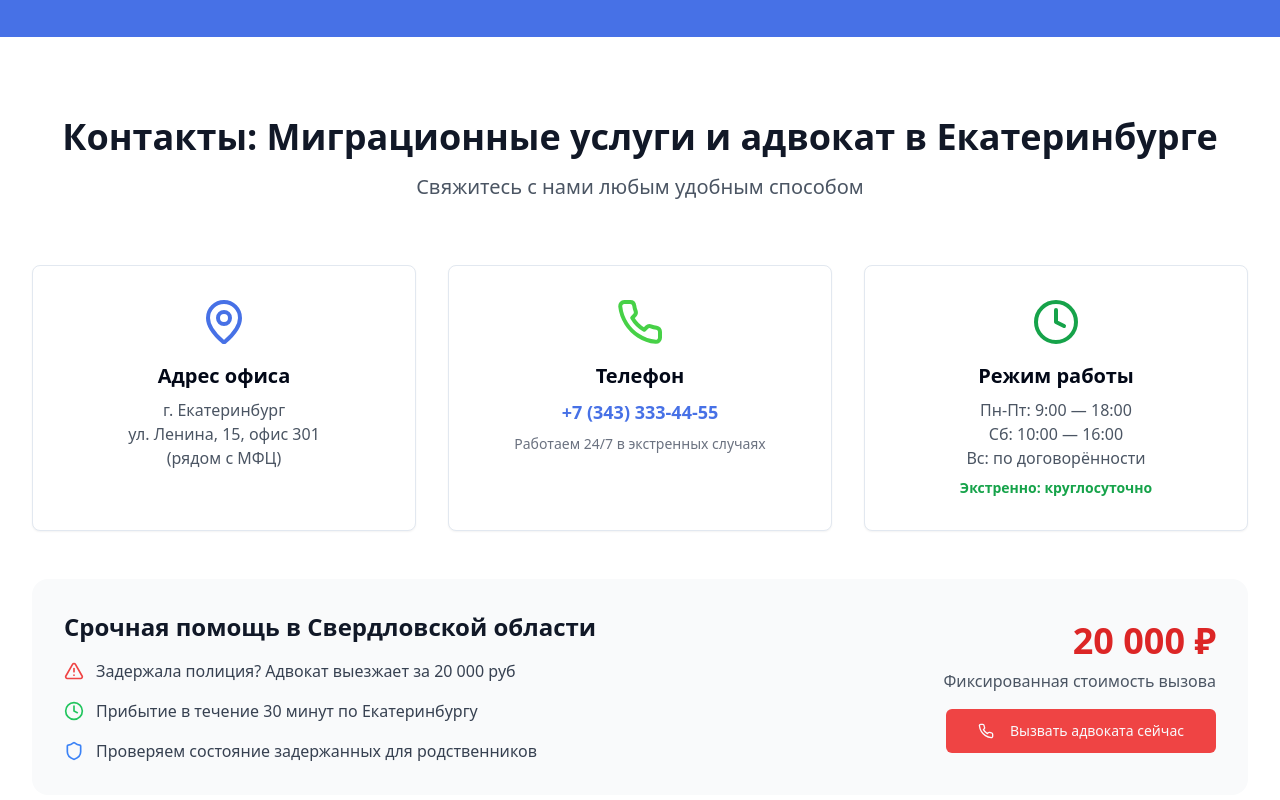
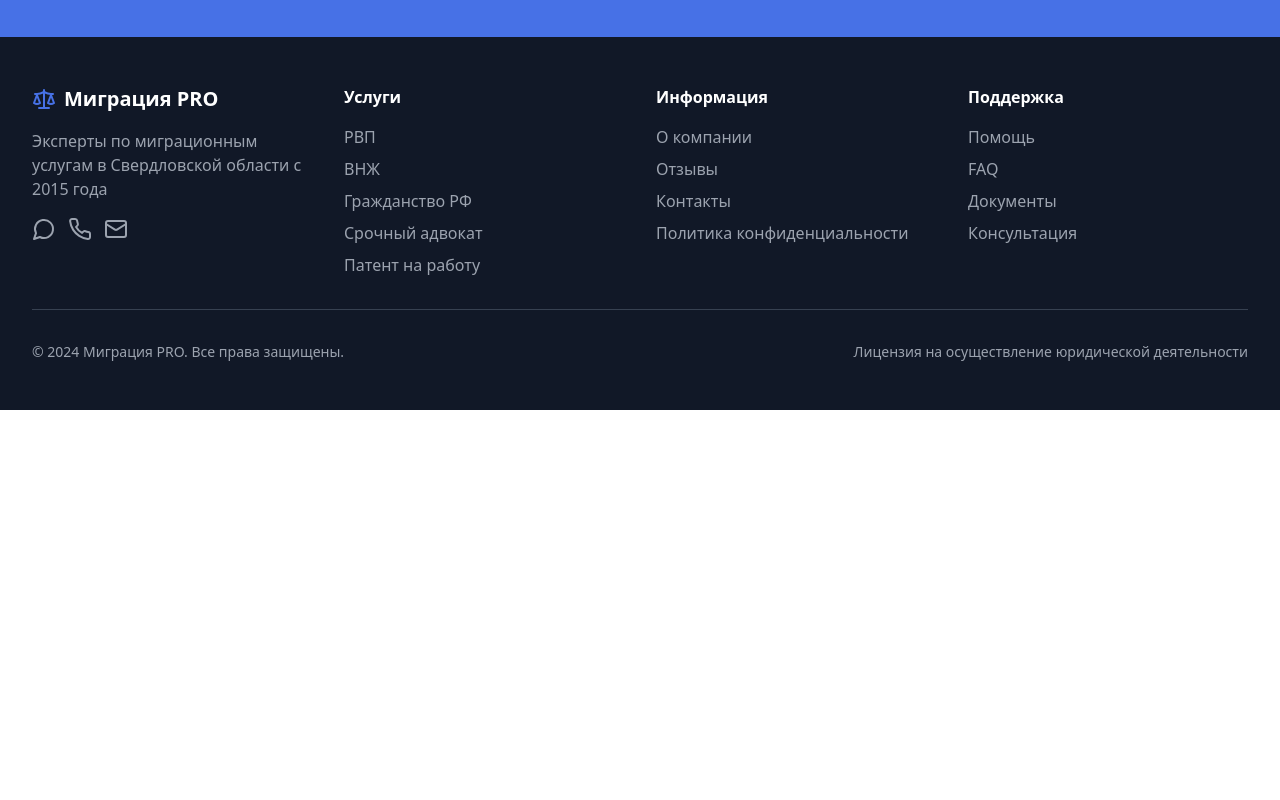
Before and after one commit to pr-poehali-dev/migration-assist-web, a React (Vite) app: page / in a window 1280 px wide. Shown: the part 3160-3960 px from the top of the page. After the commit the page ends 3570 px from the top, so only its background shows below. Built offline with nearby package versions, Linux system fonts and the light colour scheme.

Commit message:
Контакты миграционного адвоката Екатеринбург

```diff
--- a/src/components/ContactsSection.tsx
+++ /dev/null
@@ -1,91 +0,0 @@
-import React from 'react';
-import { Button } from '@/components/ui/button';
-import { Card } from '@/components/ui/card';
-import Icon from '@/components/ui/icon';
-
-const ContactsSection = () => {
-  return (
-    <section id="contacts" className="py-20 bg-white">
-      <div className="max-w-7xl mx-auto px-4 sm:px-6 lg:px-8">
-        <div className="text-center mb-16">
-          <h2 className="text-3xl lg:text-4xl font-bold text-gray-900 mb-4">
-            Контакты: Миграционные услуги и адвокат в Екатеринбурге
-          </h2>
-          <p className="text-xl text-gray-600">
-            Свяжитесь с нами любым удобным способом
-          </p>
-        </div>
-
-        <div className="grid lg:grid-cols-3 gap-8">
-          <Card className="text-center p-8">
-            <Icon name="MapPin" size={48} className="text-primary mx-auto mb-4" />
-            <h3 className="text-xl font-semibold mb-2">Адрес офиса</h3>
-            <p className="text-gray-600">
-              г. Екатеринбург<br />
-              ул. Ленина, 15, офис 301<br />
-              (рядом с МФЦ)
-            </p>
-          </Card>
-
-          <Card className="text-center p-8">
-            <Icon name="Phone" size={48} className="text-secondary mx-auto mb-4" />
-            <h3 className="text-xl font-semibold mb-2">Телефон</h3>
-            <p className="text-gray-600 mb-2">
-              <a href="tel:+73433334455" className="text-primary hover:underline text-lg font-semibold">
-                +7 (343) 333-44-55
-              </a>
-            </p>
-            <p className="text-sm text-gray-500">Работаем 24/7 в экстренных случаях</p>
-          </Card>
-
-          <Card className="text-center p-8">
-            <Icon name="Clock" size={48} className="text-green-600 mx-auto mb-4" />
-            <h3 className="text-xl font-semibold mb-2">Режим работы</h3>
-            <p className="text-gray-600">
-              Пн-Пт: 9:00 — 18:00<br />
-              Сб: 10:00 — 16:00<br />
-              Вс: по договорённости
-            </p>
-            <p className="text-sm text-green-600 font-semibold mt-2">Экстренно: круглосуточно</p>
-          </Card>
-        </div>
-
-        <div className="mt-12 bg-gray-50 rounded-2xl p-8">
-          <div className="grid lg:grid-cols-2 gap-8 items-center">
-            <div>
-              <h3 className="text-2xl font-bold text-gray-900 mb-4">
-                Срочная помощь в Свердловской области
-              </h3>
-              <div className="space-y-4">
-                <div className="flex items-center space-x-3">
-                  <Icon name="AlertTriangle" size={20} className="text-red-500" />
-                  <span className="text-gray-700">Задержала полиция? Адвокат выезжает за 20 000 руб</span>
-                </div>
-                <div className="flex items-center space-x-3">
-                  <Icon name="Clock" size={20} className="text-green-500" />
-                  <span className="text-gray-700">Прибытие в течение 30 минут по Екатеринбургу</span>
-                </div>
-                <div className="flex items-center space-x-3">
-                  <Icon name="Shield" size={20} className="text-blue-500" />
-                  <span className="text-gray-700">Проверяем состояние задержанных для родственников</span>
-                </div>
-              </div>
-            </div>
-            <div className="text-center lg:text-right">
-              <div className="text-4xl font-bold text-red-600 mb-2">20 000 ₽</div>
-              <div className="text-gray-600 mb-4">Фиксированная стоимость вызова</div>
-              <Button variant="destructive" size="lg" asChild>
-                <a href="https://t.me/migracia_bot" target="_blank" rel="noopener noreferrer">
-                  <Icon name="Phone" size={20} className="mr-2" />
-                  Вызвать адвоката сейчас
-                </a>
-              </Button>
-            </div>
-          </div>
-        </div>
-      </div>
-    </section>
-  );
-};
-
-export default ContactsSection;
--- a/src/components/Footer.tsx
+++ b/src/components/Footer.tsx
@@ -43,20 +43,12 @@ const Footer = () => {
           </div>
 
           <div>
-            <h4 className="font-semibold mb-4">Контакты</h4>
+            <h4 className="font-semibold mb-4">Поддержка</h4>
             <ul className="space-y-2 text-gray-400">
-              <li className="flex items-center space-x-2">
-                <Icon name="Phone" size={16} />
-                <span>+7 (343) 333-44-55</span>
-              </li>
-              <li className="flex items-center space-x-2">
-                <Icon name="MapPin" size={16} />
-                <span>ул. Ленина, 15, офис 301</span>
-              </li>
-              <li className="flex items-center space-x-2">
-                <Icon name="Clock" size={16} />
-                <span>24/7 экстренная помощь</span>
-              </li>
+              <li><a href="#" className="hover:text-white">Помощь</a></li>
+              <li><a href="#" className="hover:text-white">FAQ</a></li>
+              <li><a href="#" className="hover:text-white">Документы</a></li>
+              <li><a href="#" className="hover:text-white">Консультация</a></li>
             </ul>
           </div>
         </div>
--- a/src/pages/Index.tsx
+++ b/src/pages/Index.tsx
@@ -5,7 +5,7 @@ import ServicesSection from '@/components/ServicesSection';
 import AboutSection from '@/components/AboutSection';
 import ReviewsSection from '@/components/ReviewsSection';
 import ConsultationSection from '@/components/ConsultationSection';
-import ContactsSection from '@/components/ContactsSection';
+
 import Footer from '@/components/Footer';
 import FloatingEmergencyButton from '@/components/FloatingEmergencyButton';
 
@@ -18,7 +18,7 @@ const Index = () => {
       <AboutSection />
       <ReviewsSection />
       <ConsultationSection />
-      <ContactsSection />
+
       <Footer />
       <FloatingEmergencyButton />
     </div>
```
